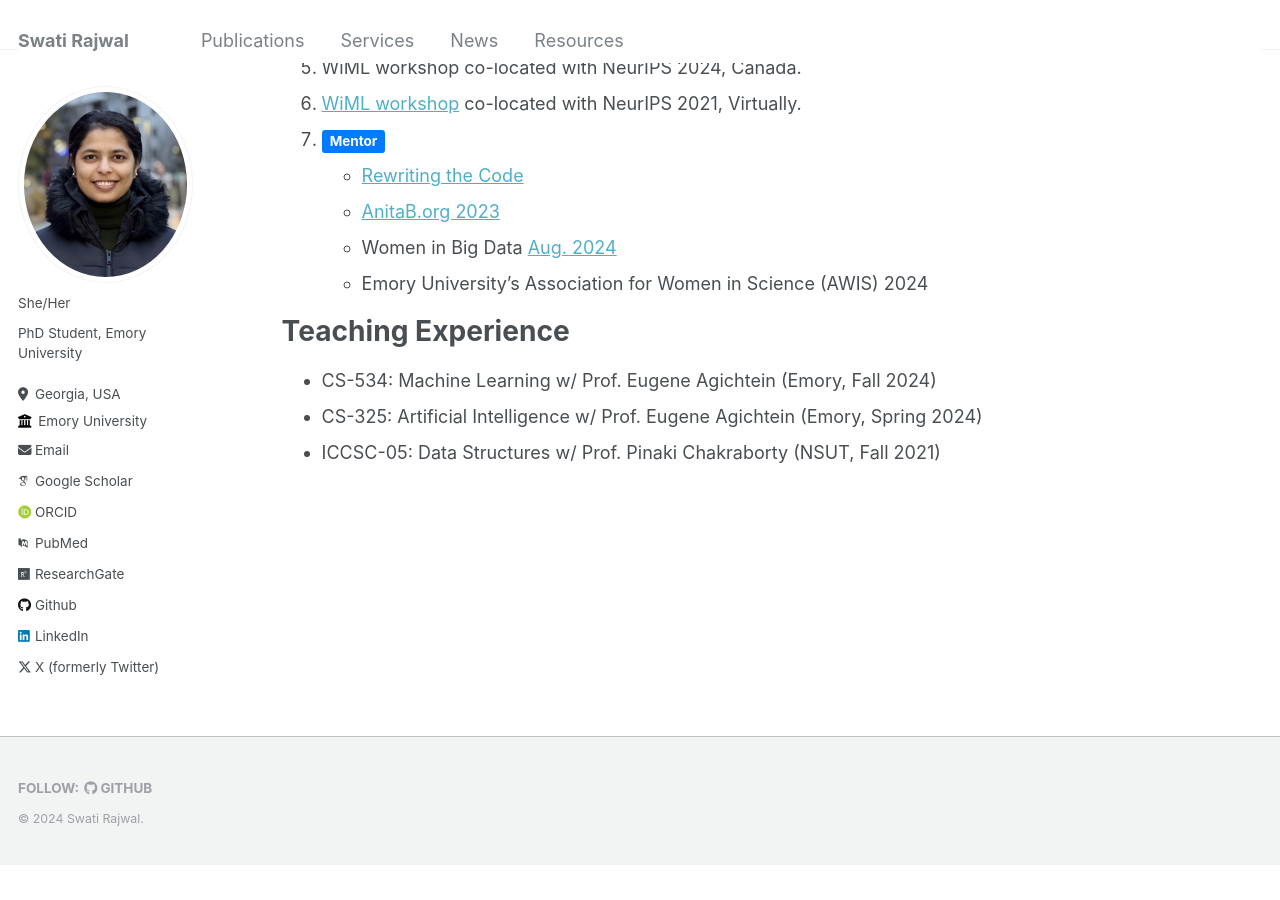
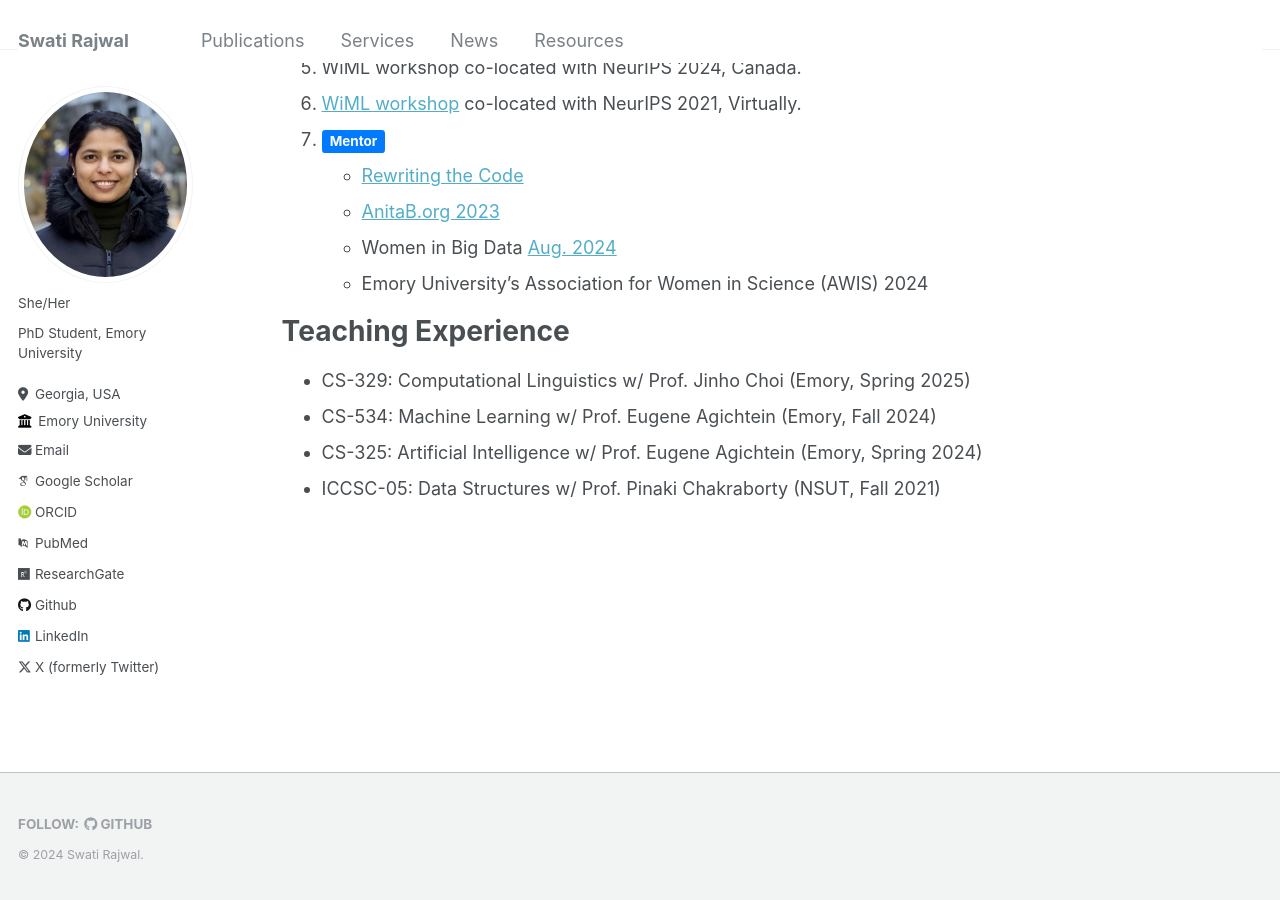
Before and after one commit to swati-rajwal/swati-rajwal.github.io, a Jekyll site: the page built from _pages/services.md, in a window 1280 px wide and 900 px high, scrolled down 546 px. Built offline with Jekyll 4.4.1, drawn with Linux system fonts in a browser that asks for light colours; some web fonts are replaced; before the commit the page ends 1410 px from its top, so only the background shows below that.

Commit message:
Update services.md

```diff
--- a/_pages/services.md
+++ b/_pages/services.md
@@ -27,6 +27,7 @@ author_profile: true
     * Emory University's Association for Women in Science (AWIS) 2024
 
 # Teaching Experience
+* CS-329: Computational Linguistics w/ Prof. Jinho Choi (Emory, Spring 2025)
 * CS-534: Machine Learning w/ Prof. Eugene Agichtein (Emory, Fall 2024)
 * CS-325: Artificial Intelligence w/ Prof. Eugene Agichtein (Emory, Spring 2024)
 * ICCSC-05: Data Structures w/ Prof. Pinaki Chakraborty (NSUT, Fall 2021)
```
